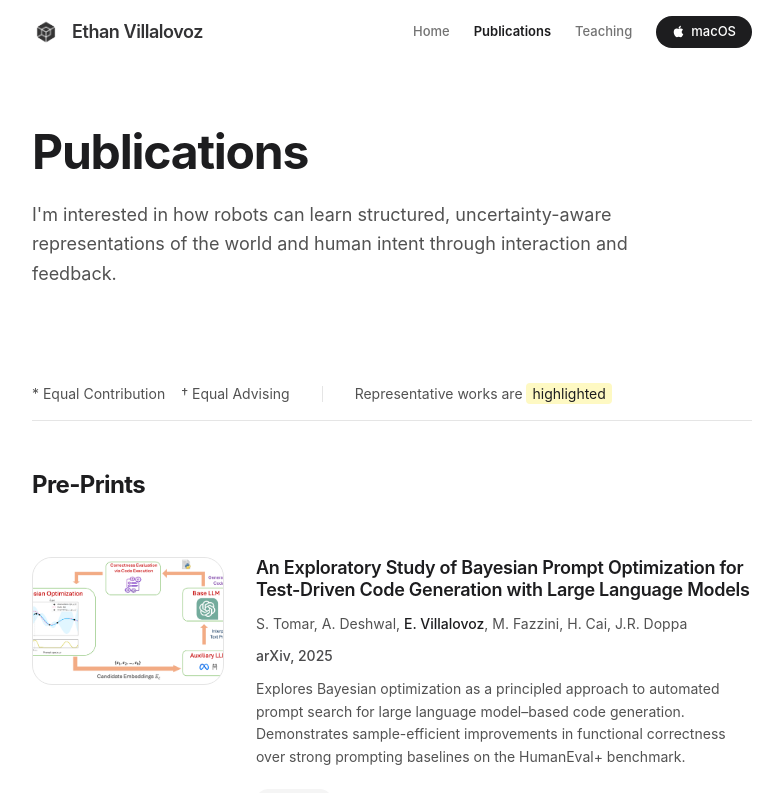
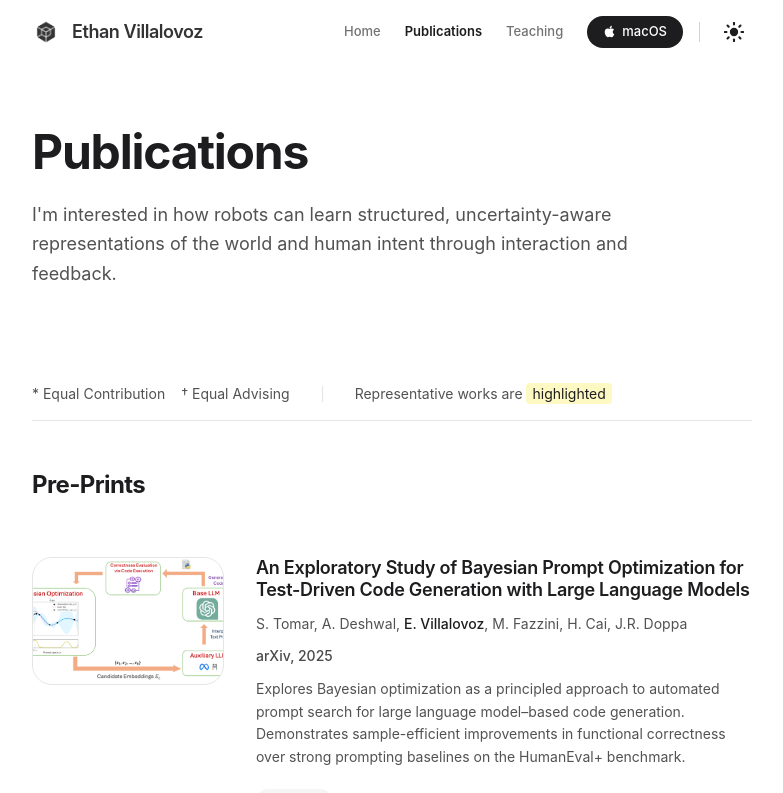
Before and after one commit to ethanvillalovoz/ethanvillalovoz.github.io, a Next.js app: page /publications in a window 1280 px wide. Shown: the top 793 px of the page, without its empty margins (248-1031 px from the left). Built offline with nearby package versions, Linux system fonts and the light colour scheme.

Commit message:
added dark mode!

```diff
--- a/src/app/globals.css
+++ b/src/app/globals.css
@@ -17,7 +17,7 @@
 
 .dark {
   /* Apple Inspired - Dark Mode */
-  --background: 0 0 0;            /* Pure Black */
+  --background: 34 31 38;         /* Custom Dark Background #221F26 */
   --foreground: 245 245 247;      /* Off White */
 
   --primary: 41 151 255;          /* Apple Blue (Dark Mode) */
@@ -50,6 +50,11 @@ h1, h2, h3, h4, h5, h6 {
 }
 
 .dark .glass {
+  background: rgba(34, 31, 38, 0.7); /* Matching custom dark background with opacity */
+  border-bottom: 1px solid rgba(255, 255, 255, 0.1);
+}
+
+.dark .glass {
   background: rgba(28, 28, 30, 0.7);
   border-bottom: 1px solid rgba(255, 255, 255, 0.08);
 }
--- a/src/app/providers.tsx
+++ b/src/app/providers.tsx
@@ -4,7 +4,7 @@ import { ThemeProvider } from "next-themes";
 
 export function Providers({ children }: { children: React.ReactNode }) {
   return (
-    <ThemeProvider attribute="class" defaultTheme="light" forcedTheme="light" enableSystem={false}>
+    <ThemeProvider attribute="class" defaultTheme="system" enableSystem>
       {children}
     </ThemeProvider>
   );
--- a/src/components/Navbar.tsx
+++ b/src/components/Navbar.tsx
@@ -5,6 +5,7 @@ import { useState, useEffect } from "react";
 import { usePathname } from "next/navigation";
 import { motion, AnimatePresence } from "framer-motion";
 import { FaApple } from "react-icons/fa6";
+import ThemeToggle from "@/components/ThemeToggle";
 
 const navLinks = [
 	{ name: "Home", href: "/" },
@@ -52,6 +53,7 @@ export default function Navbar() {
 					</span>
 				</Link>
 
+				<div className="flex items-center gap-4">
 					{/* Desktop Nav Links */}
 					<div className="hidden md:flex items-center space-x-6">
 						{navLinks.map((link) => (
@@ -76,6 +78,10 @@ export default function Navbar() {
 						</a>
 					</div>
 
+					<div className="hidden md:block h-5 w-px bg-neutral-300 dark:bg-neutral-600" />
+
+					<ThemeToggle />
+
 					{/* Mobile Hamburger Button */}
 					<button
 						className="md:hidden relative w-10 h-10 flex justify-center items-center focus:outline-none z-50"
@@ -99,6 +105,7 @@ export default function Navbar() {
 							}`}
 						/>
 					</button>
+				</div>
 			</div>
 
 			{/* Mobile Dropdown Menu */}
--- a/src/components/ThemeToggle.tsx
+++ b/src/components/ThemeToggle.tsx
@@ -20,7 +20,7 @@ export default function ThemeToggle() {
   return (
     <button
       onClick={() => setTheme(isDark ? "light" : "dark")}
-      className="ml-4 p-2.5 rounded-full bg-primary text-primary-foreground hover:opacity-90 transition-opacity focus:outline-none shadow-sm flex items-center justify-center"
+      className="p-2 rounded-full hover:bg-neutral-100 dark:hover:bg-neutral-700 transition-colors focus:outline-none flex items-center justify-center text-foreground"
       aria-label="Toggle Theme"
     >
       <motion.div
```
Lines whose indentation alone changed are shown as unchanged.
